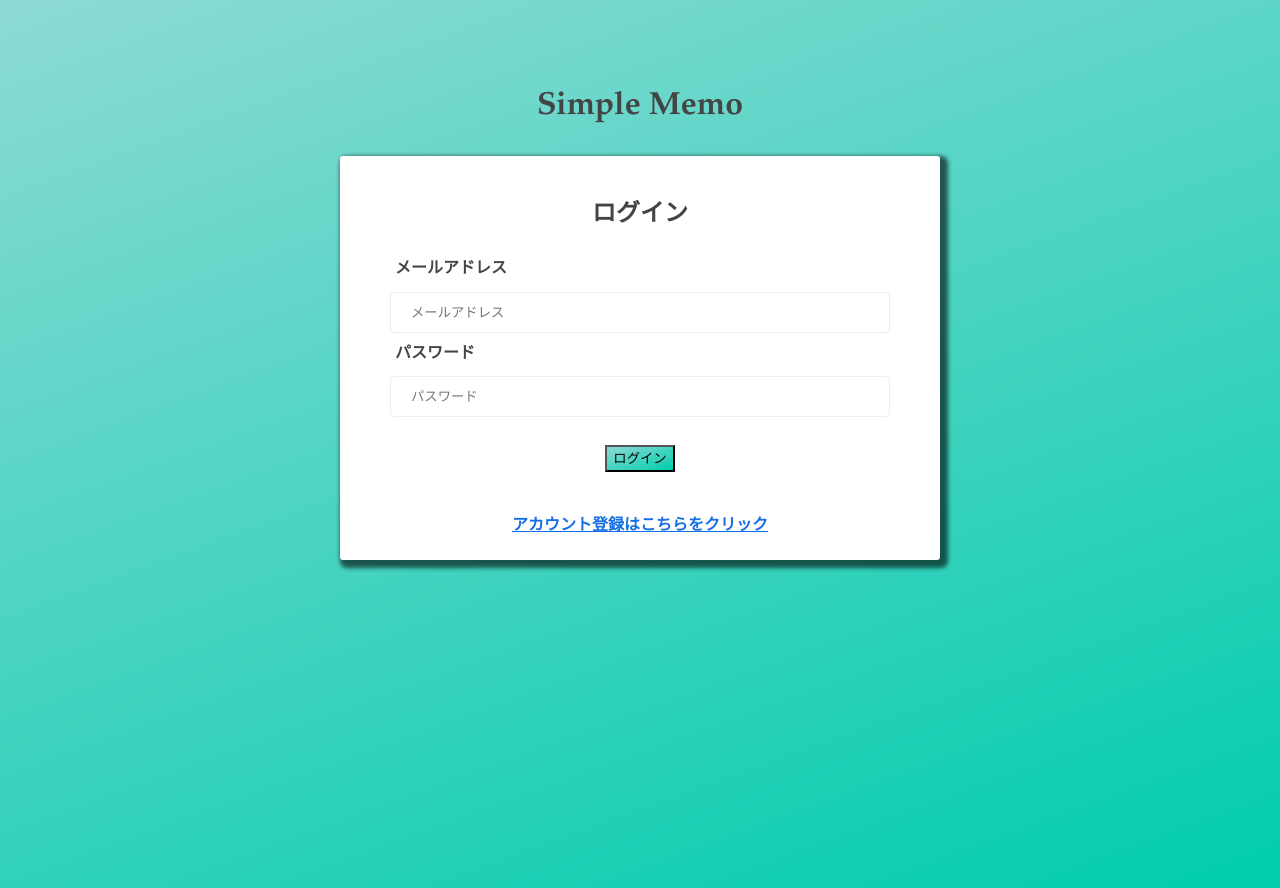
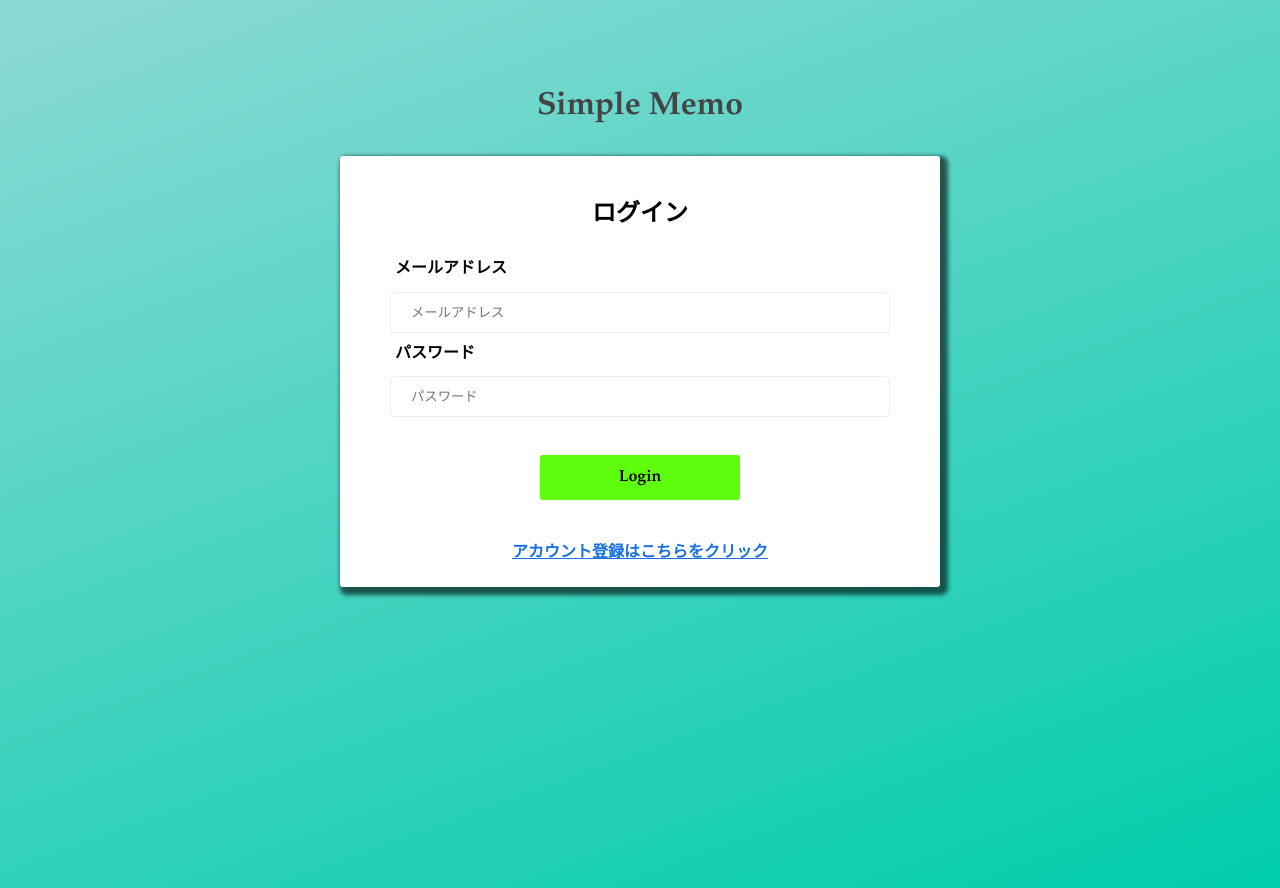
Before and after one commit to Makoto335/memo-vue, a Vue app: page / in a window 1280 px wide. Built offline with nearby package versions, Linux system fonts and the light colour scheme.

Commit message:
Change Btn style

```diff
--- a/src/components/LoginForm.vue
+++ b/src/components/LoginForm.vue
@@ -7,7 +7,7 @@
       <label>パスワード</label>
       <input type="password" placeholder="パスワード" v-model="password" />
       <div class="error">{{ error }}</div>
-      <div class="LoginForm_BtnWrapper"><button>ログイン</button></div>
+      <div class="LoginForm_BtnWrapper"><button>Login</button></div>
     </form>
   </div>
 </template>
@@ -49,6 +49,7 @@ export default {
 
 <style scoped lang="scss">
 .LoginForm {
+  color: black;
   width: 500px;
   margin: 0 auto;
   padding: 10px;
@@ -71,6 +72,21 @@ export default {
     outline: none;
     box-sizing: border-box;
   }
+    button {
+    color: black;
+    margin-top: 10px;
+    width: 200px;
+    text-align: center;
+    text-decoration: none;
+    background: #5ffe0e;
+    font-weight: bold;
+    border: 0;
+    border-radius: 3px;
+    cursor: pointer;
+    padding: 10px 20px;
+    font-size: 1rem;
+    line-height: 25px;
+  }
   &_BtnWrapper {
     text-align: center;
     margin: 20px auto;
```
